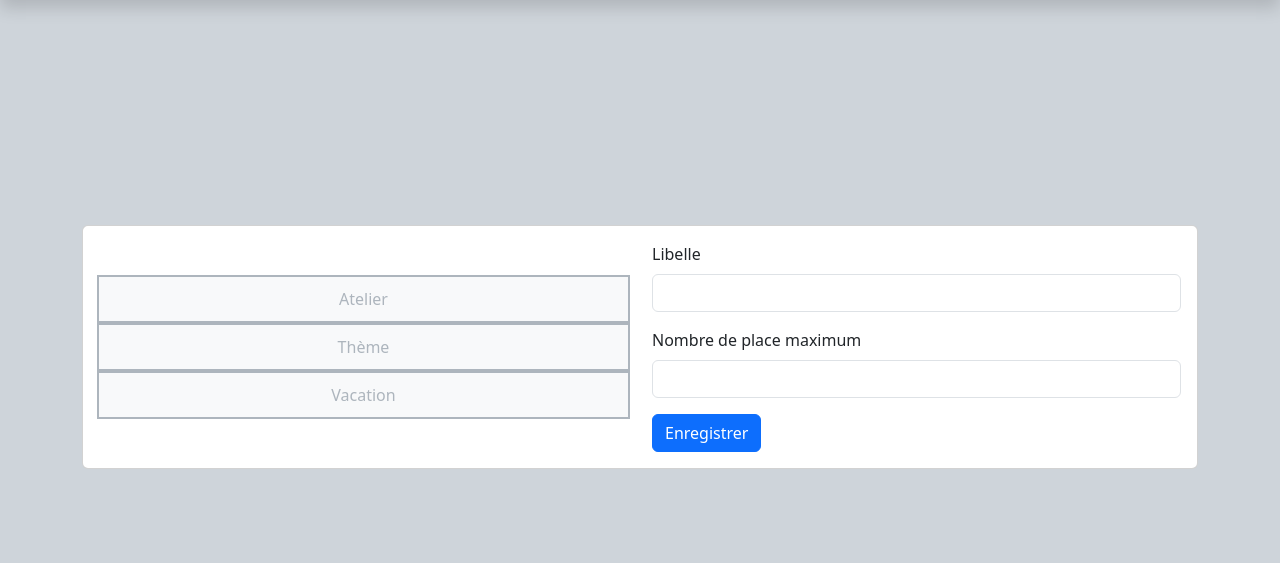
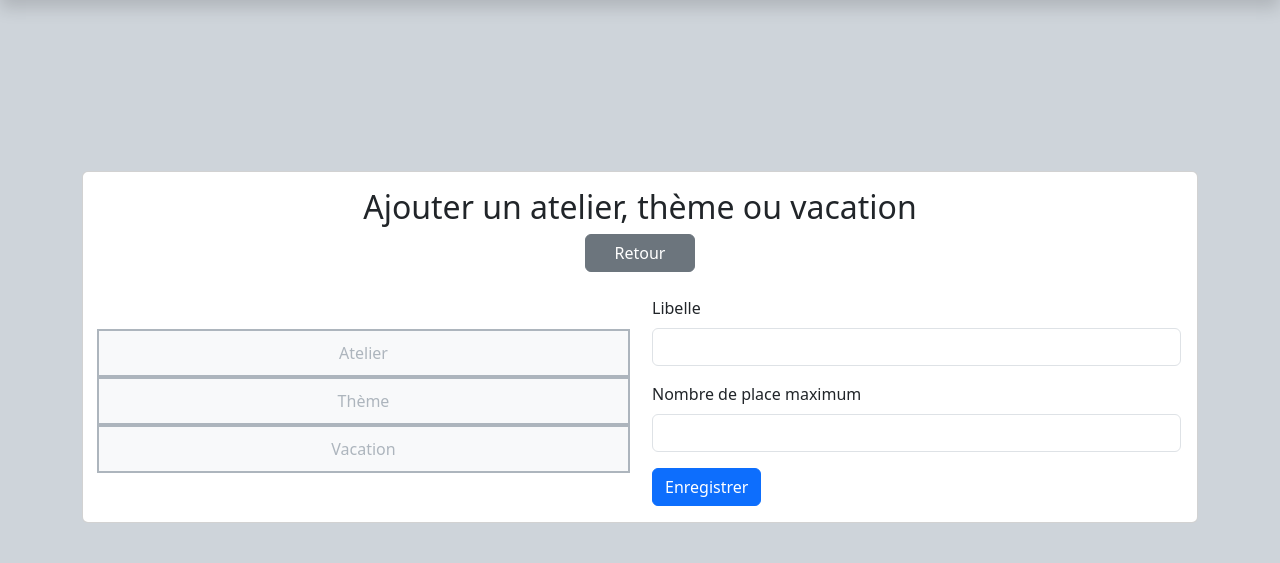
Before and after one commit to MDL-2023-2024/client, a Symfony app: template templates/gestion_congre/add_congre.html.twig in a window 1280 px wide. Shown: the part 66-629 px from the top of the page. Run offline with Twig, Linux system fonts and the light colour scheme; the template is opened without the code that fills it, so the values that code supplies are empty; form fields are guessed from the names that the template uses; some libraries are stand-ins or nearby versions.

Commit message:
🔧 Ajout de text

```diff
--- a/templates/gestion_congre/add_congre.html.twig
+++ b/templates/gestion_congre/add_congre.html.twig
@@ -17,6 +17,10 @@
 	<div class="container flex-grow-1 d-flex justify-content-center align-items-center">
 		<div class="card w-100">
 			<div class="card-body">
+				<div class="row mb-4">
+					<h2 class="text-center">Ajouter un atelier, thème ou vacation</h2>
+					<a href="{{ path('gestion_home') }}" class="btn btn-secondary m-auto" style="width: 10%;">Retour</a>
+				</div>
 				<div class="row justify-content-center align-items-center h-100">
 					<div class="col-md-6">
 						<div class="radio-menu">
--- a/templates/gestion_congre/edit_vacation.html.twig
+++ b/templates/gestion_congre/edit_vacation.html.twig
@@ -12,6 +12,10 @@
 	<div class="container flex-grow-1 d-flex justify-content-center align-items-center">
 		<div class="card w-100">
 			<div class="card-body">
+				<div class="row mb-4">
+					<h2 class="text-center">Modifier une vacation</h2>
+					<a href="{{ path('gestion_home') }}" class="btn btn-secondary m-auto" style="width: 10%;">Retour</a>
+				</div>
 				<div class="row justify-content-center align-items-center h-100">
 					<div class="col-md-6">
 						<select class="form-select" id="select-atelier" size="7" aria-label="size 7 select example" autofocus disabled>
```
